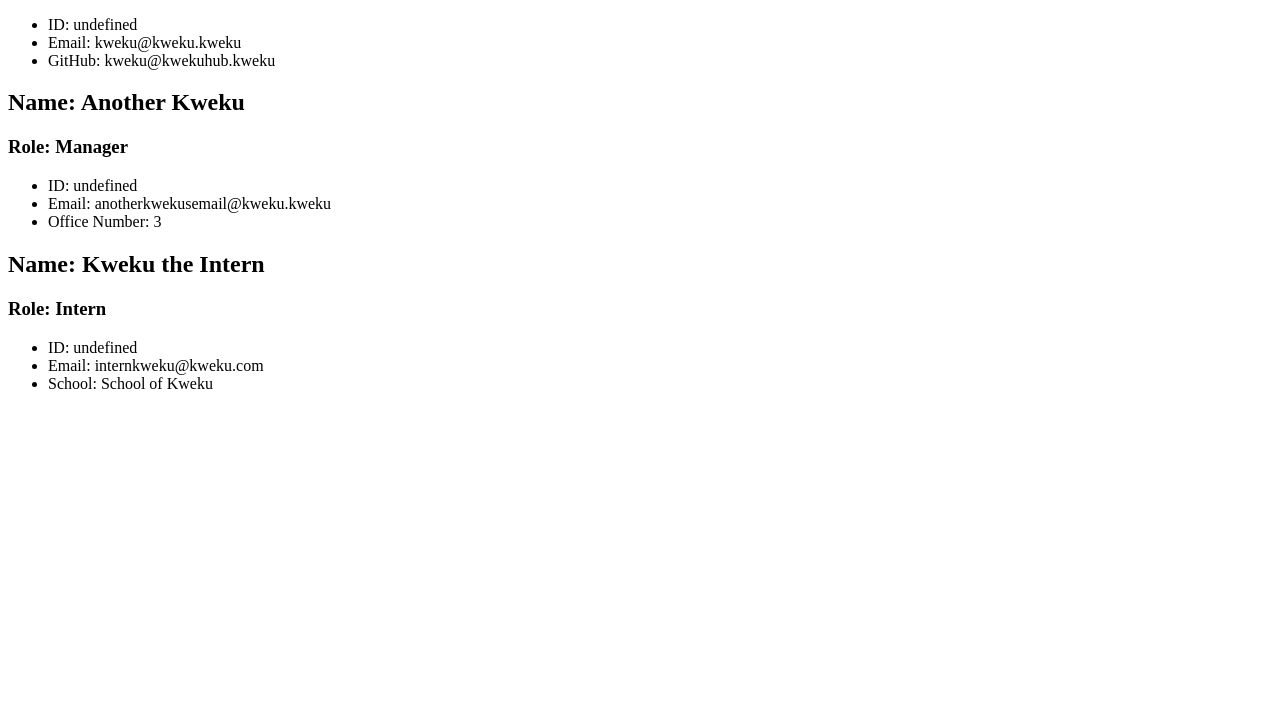
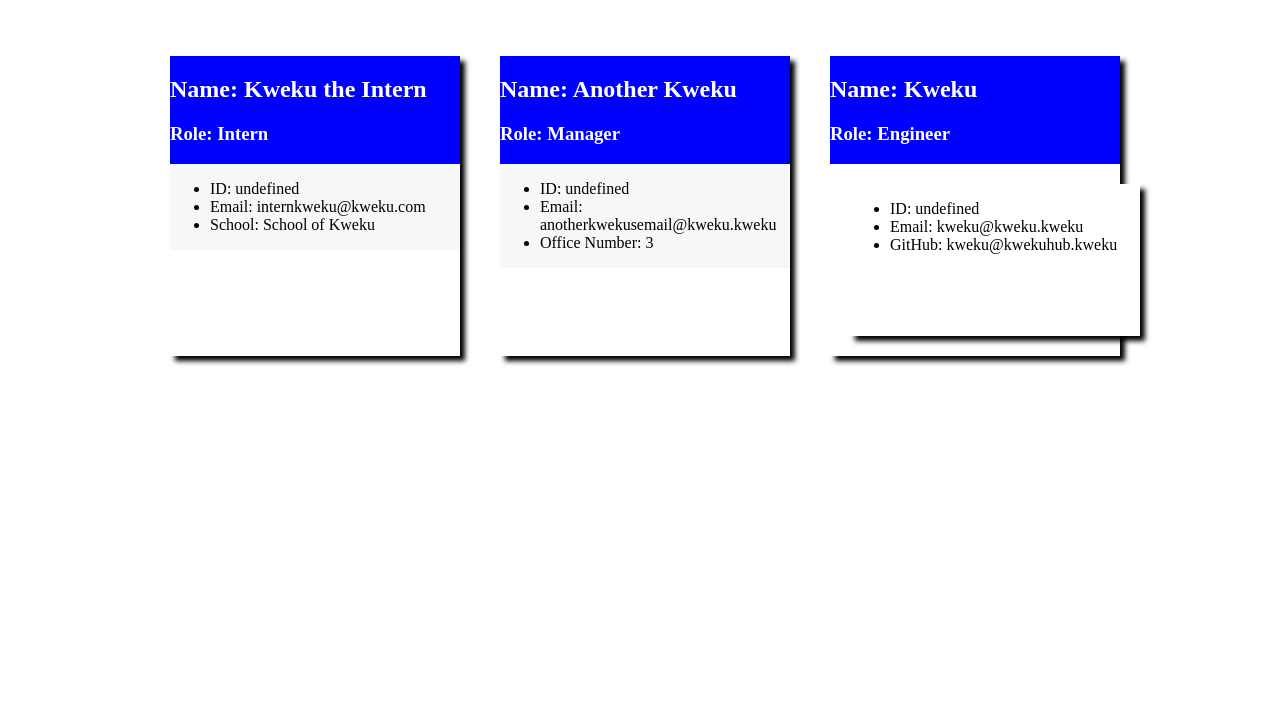
Before and after one commit to 1kweku/challenges, a website: page Office Roster/dist/index.html in a window 1280 px wide. Shown: the part 92-800 px from the top of the page. Drawn offline with Linux system fonts and the light colour scheme.

Commit message:
take 10000 of fixing css bug

```diff
--- a/Office Roster/dist/index.html
+++ b/Office Roster/dist/index.html
@@ -5,15 +5,20 @@
          <meta http-equiv="X-UA-Compatible" content="IE=edge">
          <meta name="viewport" content="width=device-width, initial-scale=1.0">
          <title>Document</title>
+         <link rel="stylesheet" href="style.css">
+
      </head>
      <body>
+
+    <h1 class="title">Dream Team</h1>
+    <div class="container">
     <div class="employee">
-      <div class="name and title">
+      <div class="name-and-title">
         <h2 class="name">Name: Kweku</h2>
         <h3 class="role">Role: Engineer</h3>
       </div>
       <div class="employee info">
-        <ul class="info list">
+        <ul class="info-list">
           <li class="id">ID: undefined</li>
           <li class="email">Email: kweku@kweku.kweku</li>
           <li class="GitHub">GitHub: kweku@kwekuhub.kweku</li>
@@ -21,12 +26,12 @@
       </div>
     </div>
     <div class="employee">
-      <div class="name and title">
+      <div class="name-and-title">
         <h2 class="name"> Name: Another Kweku</h2>
         <h3 class="role"> Role: Manager</h3>
       </div>
-      <div class="employee info">
-        <ul class="info list">
+      <div class="employee-info">
+        <ul class="info-list">
           <li class="id"> ID: undefined</li>
           <li class="email"> Email: anotherkwekusemail@kweku.kweku</li>
           <li class="officeNumber"> Office Number: 3</li>
@@ -34,15 +39,15 @@
       </div>
     </div>
     <div class="employee">
-      <div class="name and title">
+      <div class="name-and-title">
         <h2 class="name">Name: Kweku the Intern</h2>
         <h3 class="role">Role: Intern</h3>
       </div>
-      <div class="employee info">
-        <ul class="info list">
+      <div class="employee-info">
+        <ul class="info-list">
           <li class="id">ID: undefined</li>
           <li class="email">Email: internkweku@kweku.com</li>
           <li class="school">School: School of Kweku</li>
         </ul>
       </div>
-    </div> </body></html>
+    </div> </div> </body></html>
```
